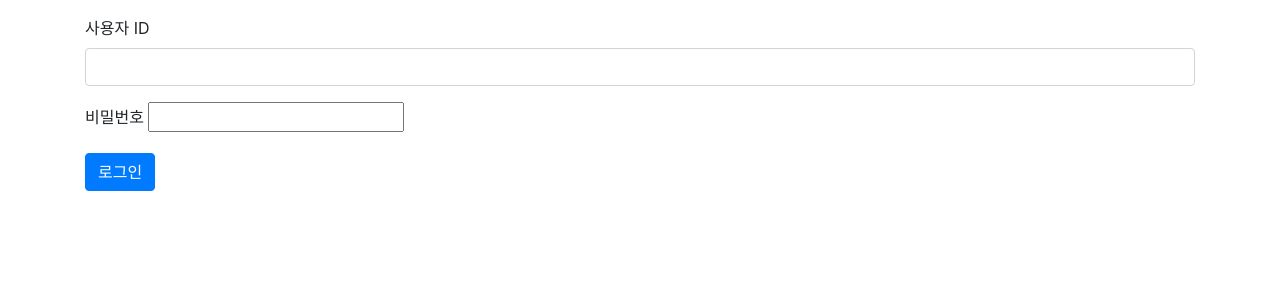
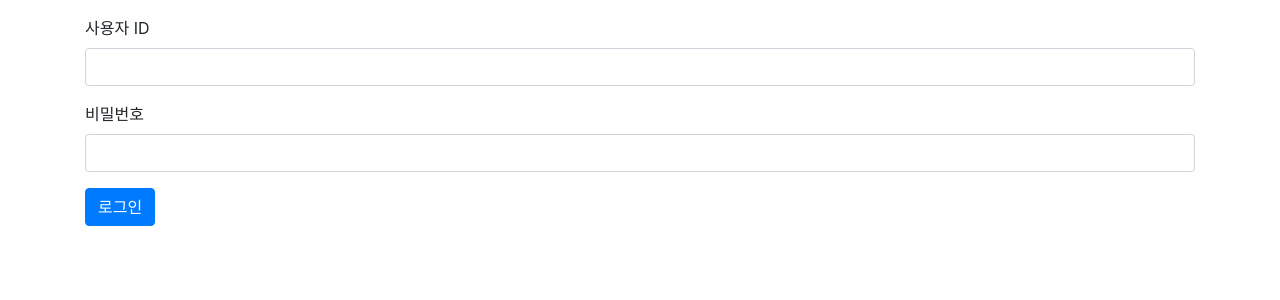
Before and after one commit to jovytree/Practice, a Django app: page /common/login/ in a window 1280 px wide. Shown: the part 57-357 px from the top of the page. Run offline with Django 5.2, Linux system fonts and the light colour scheme; some libraries are stand-ins or nearby versions.

Commit message:
로그인 구현 클래스명 오타 수정

```diff
--- a/Do_it_django/templates/common/login.html
+++ b/Do_it_django/templates/common/login.html
@@ -11,7 +11,7 @@
             </div>
             <div class="form-group">
                 <label for="password">비밀번호</label>
-                <input type="password" class="from-control" name="password" id="password"
+                <input type="password" class="form-control" name="password" id="password"
                 value="{{ form.password.value|default_if_none:'' }}">
             </div>
             <button type="submit" class="btn btn-primary">로그인</button>
```
